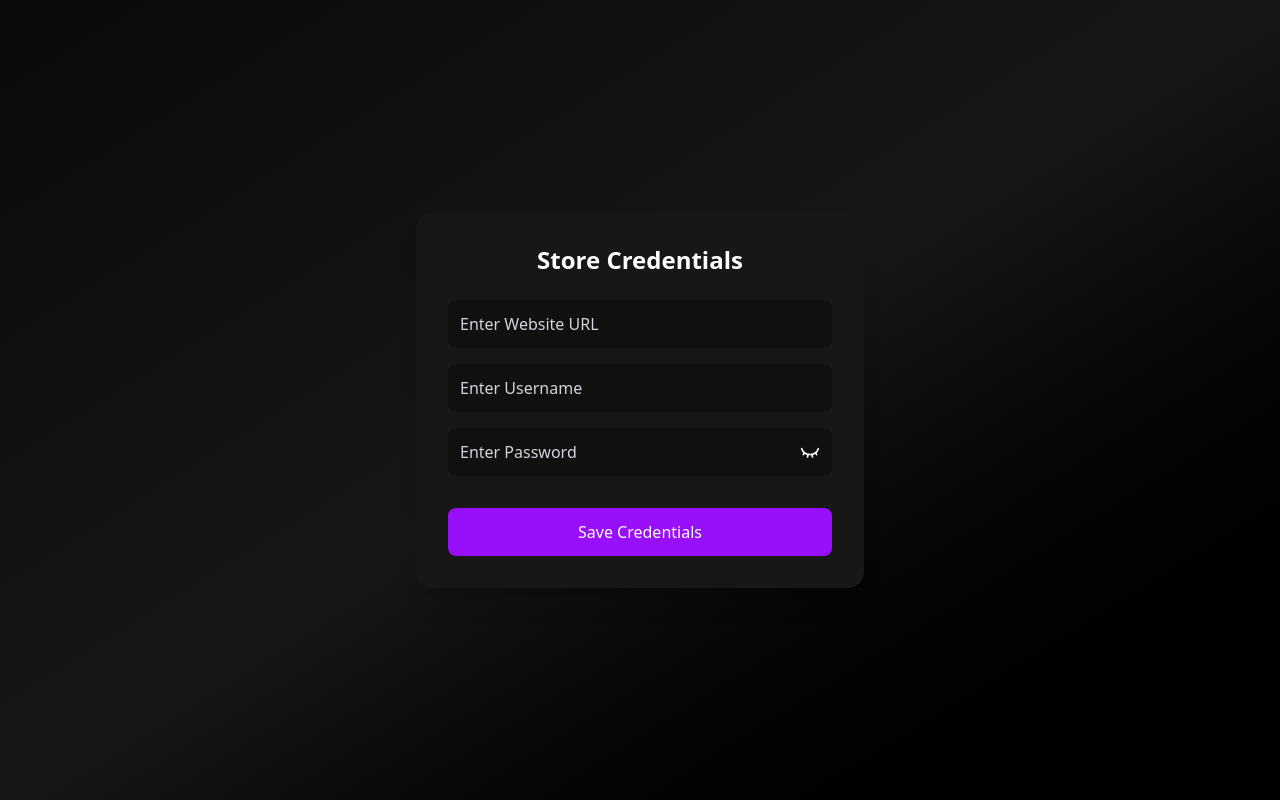
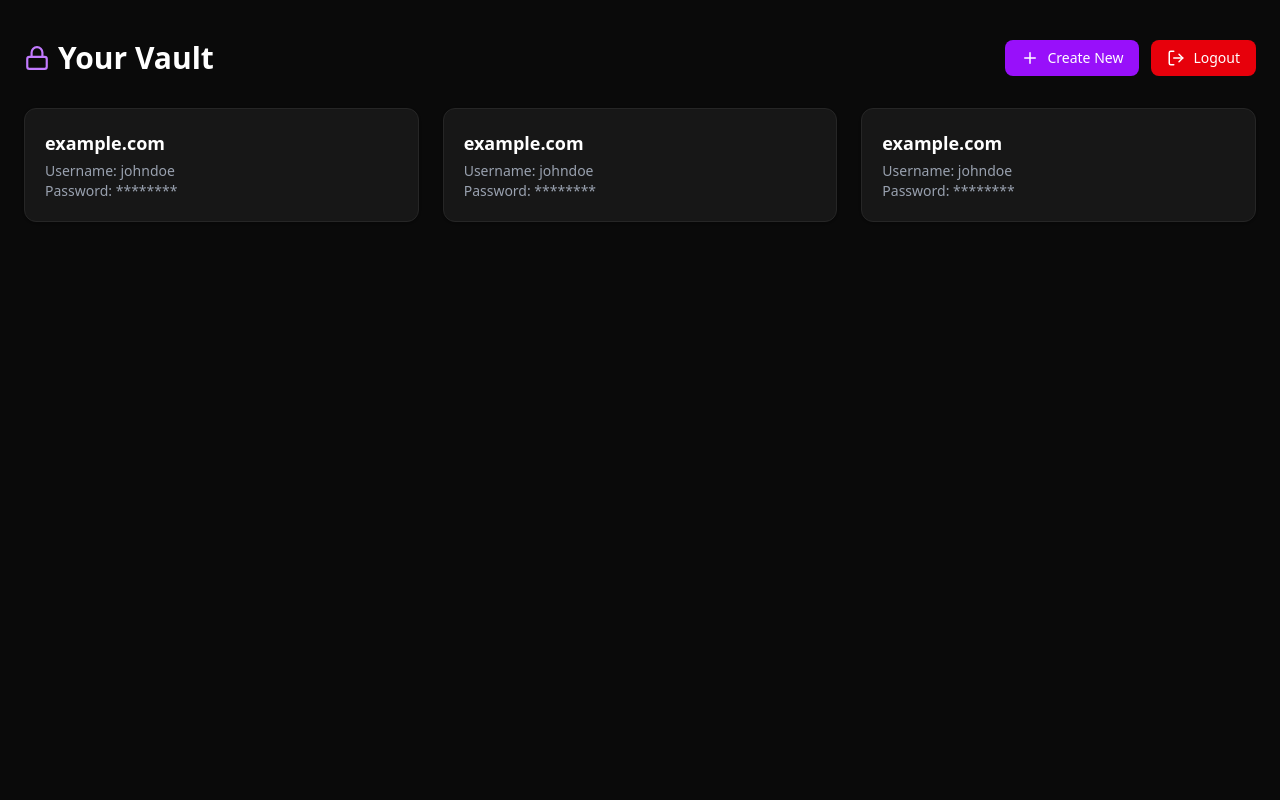
Before and after one commit to SiddhantKanawade30/SecureVault, a React (Vite) app: page / in a window 1280 px wide. Built offline with nearby package versions, Linux system fonts and the light colour scheme.

Commit message:
progress

```diff
--- a/src/App.jsx
+++ b/src/App.jsx
@@ -1,8 +1,10 @@
-// import Dashboard from "./pages/Dashboard"
+import Dashboard from "./pages/Dashboard"
 import {BrowserRouter , Route, Routes} from 'react-router-dom'
 import {Signup} from "./components/Signup"
 import {Login} from "./components/Login"
-import { Create } from "./components/Create"
+// import { Create } from "./components/Create"
+import { Manager } from './components/Manager'
+import { Logout } from './components/Logout'
 
 
 function App() {
@@ -14,7 +16,7 @@ function App() {
       <div class="absolute top-0 z-[-2] min-h-screen w-full bg-neutral-950 bg-[radial-gradient(ellipse_80%_80%_at_50%_-20%,rgba(120,119,198,0.3),rgba(255,255,255,0))]">
 
 
-        <Create />
+        <Manager />
 
         {/* <BrowserRouter>
           <Routes>
--- a/src/components/Create.jsx
+++ b/src/components/Create.jsx
@@ -1,51 +1,79 @@
-import React, { useState } from "react";
+import React, { useRef, useState } from "react";
 import { Eye, EyeClosed } from "lucide-react";
-
+import { X } from "lucide-react";
 
 const inputStyle =
   "bg-black/30 p-3 rounded-lg outline-none focus:ring-2 focus:ring-purple-500 w-full text-white placeholder-gray-300";
 
-export const Create = () => {
+export const Create = ({ open, onClose }) => {
+  const [isOpen, setIsOpen] = useState(false);
+  const UrlRef = useRef();
+  const UsernameRef = useRef();
+  const PasswordRef = useRef();
 
-const [isOpen, setIsOpen] = useState(false);
+  function saveCredentials() {
+    const Url = UrlRef.current.value;
+    const username = UsernameRef.current.value;
+    const password = PasswordRef.current.value;
+
+    alert(`Your Url is ${Url} , ${username} , ${password}`);
+  }
+
+  if (!open) return null;
 
   return (
-    <div className="min-h-screen flex items-center justify-center bg-gradient-to-br from-neutral-950 via-neutral-900 to-black px-4">
-      <div className="bg-neutral-900 p-8 rounded-2xl shadow-xl w-full max-w-md">
+    <div className="fixed inset-0 z-50 flex items-center justify-center  backdrop-blur-sm">
+      <div className="fixed flex items-center justify-center bg-gradient-to-br from-neutral-900 via-neutral-800 to-neutral-900 px-4 rounded-2xl w-80 h-100">
+        <button
+          onClick={onClose}
+          className="absolute top-4 right-4 cursor-pointer"
+        >
+          <X size={20} color="white" />
+        </button>
+        <div className=" p-2 rounded-2xl shadow-xl w-full max-w-md">
           <h2 className="text-white text-2xl font-semibold mb-6 text-center">
             Store Credentials
           </h2>
 
           <form className="flex flex-col gap-4">
             <input
+              ref={UrlRef}
               type="text"
               placeholder="Enter Website URL"
               className={inputStyle}
             />
             <input
+              ref={UsernameRef}
               type="text"
               placeholder="Enter Username"
               className={inputStyle}
             />
 
             <div className="relative">
-
               <input
-            type= {isOpen ? "text" : "password"}
+                ref={PasswordRef}
+                type={isOpen ? "text" : "password"}
                 placeholder="Enter Password"
                 className={inputStyle}
               />
 
-          <div className="absolute right-3 top-1/2 transform -translate-y-1/2 cursor-pointer" onClick={() => setIsOpen(!isOpen)}>
-          {isOpen ? <Eye size={20} color="white" /> : <EyeClosed size={20} color="white" />}
+              <div
+                className="absolute right-3 top-1/2 transform -translate-y-1/2 cursor-pointer"
+                onClick={() => setIsOpen(!isOpen)}
+              >
+                {isOpen ? (
+                  <Eye size={20} color="white" />
+                ) : (
+                  <EyeClosed size={20} color="white" />
+                )}
+              </div>
             </div>
 
-            </div>
-
-
-
-
             <button
+              onClick={() => {
+                saveCredentials();
+                onClose();
+              }}
               type="submit"
               className="mt-4 bg-purple-600 hover:bg-purple-700 text-white py-3 rounded-lg transition font-medium"
             >
@@ -54,5 +82,6 @@ const [isOpen, setIsOpen] = useState(false);
           </form>
         </div>
       </div>
+    </div>
   );
 };
--- /dev/null
+++ b/src/components/Logout.jsx
@@ -0,0 +1,45 @@
+import { X } from "lucide-react";
+
+export const Logout = ({ open, onClose }) => {
+  if (!open) return null;
+
+  return (
+    <div className="fixed inset-0 z-50 flex items-center justify-center backdrop-blur-sm">
+      <div className="bg-neutral-900 text-white rounded-2xl shadow-lg p-6    w-[90%] max-w-sm relative">
+
+        {/* Close Icon */}
+        <button
+          className="absolute top-3 right-3 text-gray-400 transition cursor-pointer "
+          onClick={onClose}
+        >
+          <X size={20} />
+        </button>
+
+        {/* Title */}
+        <h2 className="text-xl font-semibold mb-4 text-center">
+          Are you sure you want to log out?
+        </h2>
+
+        {/* Buttons */}
+        <div className="flex justify-center gap-4 mt-6">
+          <button
+            onClick={() => {
+              // handle real logout logic here
+              console.log("User logged out");
+              onClose();
+            }}
+            className="bg-red-600 hover:bg-red-700 px-4 py-2 rounded-lg font-medium transition"
+          >
+            Yes
+          </button>
+          <button
+            onClick={onClose}
+            className="bg-gray-700 hover:bg-gray-600 px-4 py-2 rounded-lg font-medium transition"
+          >
+            Cancel
+          </button>
+        </div>
+      </div>
+    </div>
+  );
+};
--- /dev/null
+++ b/src/components/Manager.jsx
@@ -0,0 +1,60 @@
+import { Plus, Lock, LogOut } from "lucide-react";
+import React, { useState } from "react";
+import { Logout } from "./Logout";
+import { Create } from "./Create";
+
+export const Manager = () => {
+  const [logoutOpen, setLogoutOpen] = useState(false);
+  const [createCardOpen, setCreateCardOpen] = useState(false);
+
+  const handleLogout = () => {
+    setLogoutOpen(true);
+    console.log("Logged out");
+  };
+
+  return (
+    <div className="min-h-screen bg-neutral-950 text-white px-6 py-10">
+      {/* Header */}
+      <div className="flex justify-between items-center mb-8 flex-wrap gap-4">
+        {/* Title */}
+        <div className="flex items-center gap-2">
+          <Lock size={26} className="text-purple-400" />
+          <h1 className="text-3xl font-semibold">Your Vault</h1>
+        </div>
+
+        {/* Action Buttons */}
+        <div className="flex gap-3">
+          <button className="flex items-center gap-2 bg-purple-600 hover:bg-purple-700 transition px-4 py-2 rounded-lg text-sm font-medium" onClick={() => setCreateCardOpen(true)}>
+            <Plus size={18} />
+            Create New
+          </button>
+
+          <Create open={createCardOpen} onClose={() => setCreateCardOpen(false)} />
+
+          <button
+            onClick={handleLogout}
+            className="flex items-center gap-2 bg-red-600 hover:bg-red-700 transition px-4 py-2 rounded-lg text-sm font-medium"
+          >
+            <LogOut size={18} />
+            Logout
+          </button>
+          <Logout open={logoutOpen} onClose={() => setLogoutOpen(false)} />
+        </div>
+      </div>
+
+      {/* Password Cards Grid */}
+      <div className="grid gap-6 grid-cols-1 sm:grid-cols-2 lg:grid-cols-3">
+        {[1, 2, 3].map((_, index) => (
+          <div
+            key={index}
+            className="bg-neutral-900 p-5 rounded-xl shadow hover:shadow-purple-600/20 transition border border-neutral-800"
+          >
+            <h2 className="text-lg font-semibold mb-1">example.com</h2>
+            <p className="text-sm text-gray-400">Username: johndoe</p>
+            <p className="text-sm text-gray-400">Password: ********</p>
+          </div>
+        ))}
+      </div>
+    </div>
+  );
+};
--- a/src/components/Navbar.jsx
+++ b/src/components/Navbar.jsx
@@ -35,7 +35,7 @@ const Navbar = () => {
       <div className={`fixed top-0 left-0 right-0 z-50 transition-all duration-500 ${
         isScrolled ? 'backdrop-blur-xl bg-black/30' : 'bg-transparent'
       }`}>
-        <div className={`flex justify-between items-center p-4 mx-4 lg:mx-10 my-3 lg:my-5 text-white rounded-2xl border transition-all duration-500 ${
+        <div className={`flex justify-between items-center p-3 mx-4 lg:mx-10 my-3 lg:my-5 text-white rounded-2xl border transition-all duration-500 ${
           isScrolled
             ? 'bg-black/40 border-white/20 shadow-2xl shadow-black/20'
             : 'bg-white/10 border-white/10 hover:bg-white/15 hover:border-white/20'
--- a/src/pages/Dashboard.jsx
+++ b/src/pages/Dashboard.jsx
@@ -3,6 +3,9 @@ import React from 'react'
 import { Hero } from "../components/Hero";
 
 const Dashboard = () => {
+
+
+
   return (
     <div>
       <Navbar />
```
Lines whose indentation alone changed are shown as unchanged.
